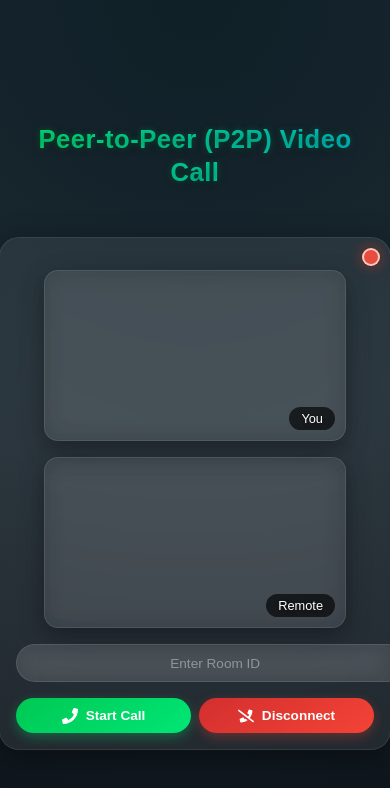
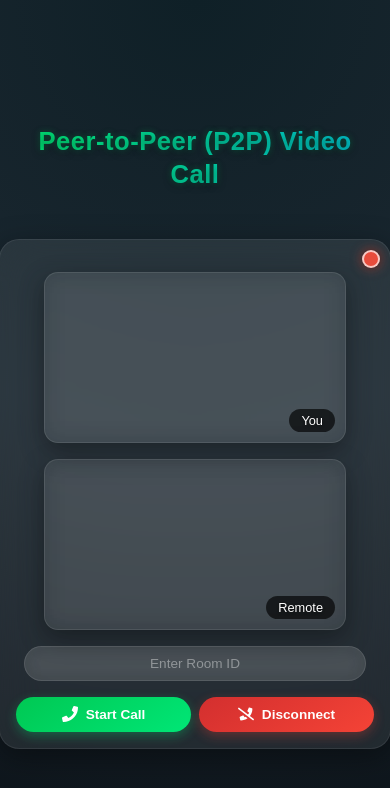
Before and after one commit to Rohit175041/lan-voip, a React (Create React App) app: page / in a window 390 px wide. Shown: the top 788 px of the page. Built offline with nearby package versions, Linux system fonts and the light colour scheme.

Commit message:
fix input box

```diff
--- a/src/components/RoomInput.css
+++ b/src/components/RoomInput.css
@@ -8,6 +8,8 @@
   justify-content: center;
   align-items: center;
   width: 100%;
+  padding: 0 0.5rem;       /* ✅ prevent edge clipping */
+  box-sizing: border-box;
 }
 
 /* Outer wrapper */
@@ -23,13 +25,15 @@
   backdrop-filter: blur(10px);
   transition: box-shadow 0.3s ease, border 0.3s ease;
   margin: 0 auto;
-  min-width: 0;
+  min-width: 0;               /* ✅ allow shrinking */
+  box-sizing: border-box;     /* ✅ ensures padding is inside width */
   border: 1px solid rgba(255, 255, 255, 0.1);
 }
 
 /* Input field */
 .room-input {
   flex: 1;
+  min-width: 0;               /* ✅ critical: prevents overflow */
   border: none;
   background: transparent;
   text-align: center;
@@ -84,6 +88,11 @@
 }
 
 @media (max-width: 480px) {
+  .room-input-wrapper {
+    max-width: 100%;   /* ✅ full width inside card */
+    padding: 0.5rem 1rem;
+  }
+
   .room-input {
     font-size: 0.85rem;
   }
```
